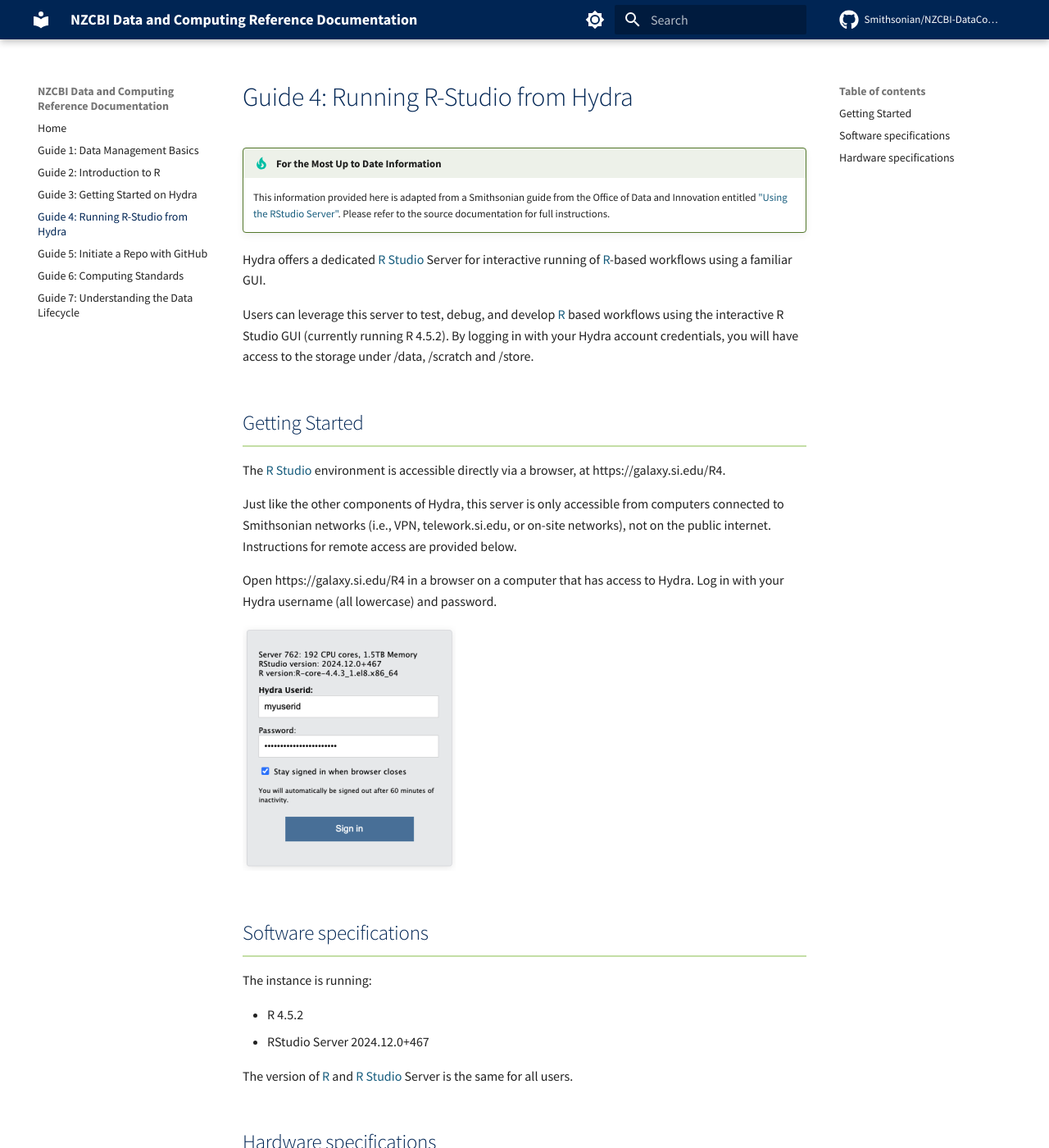
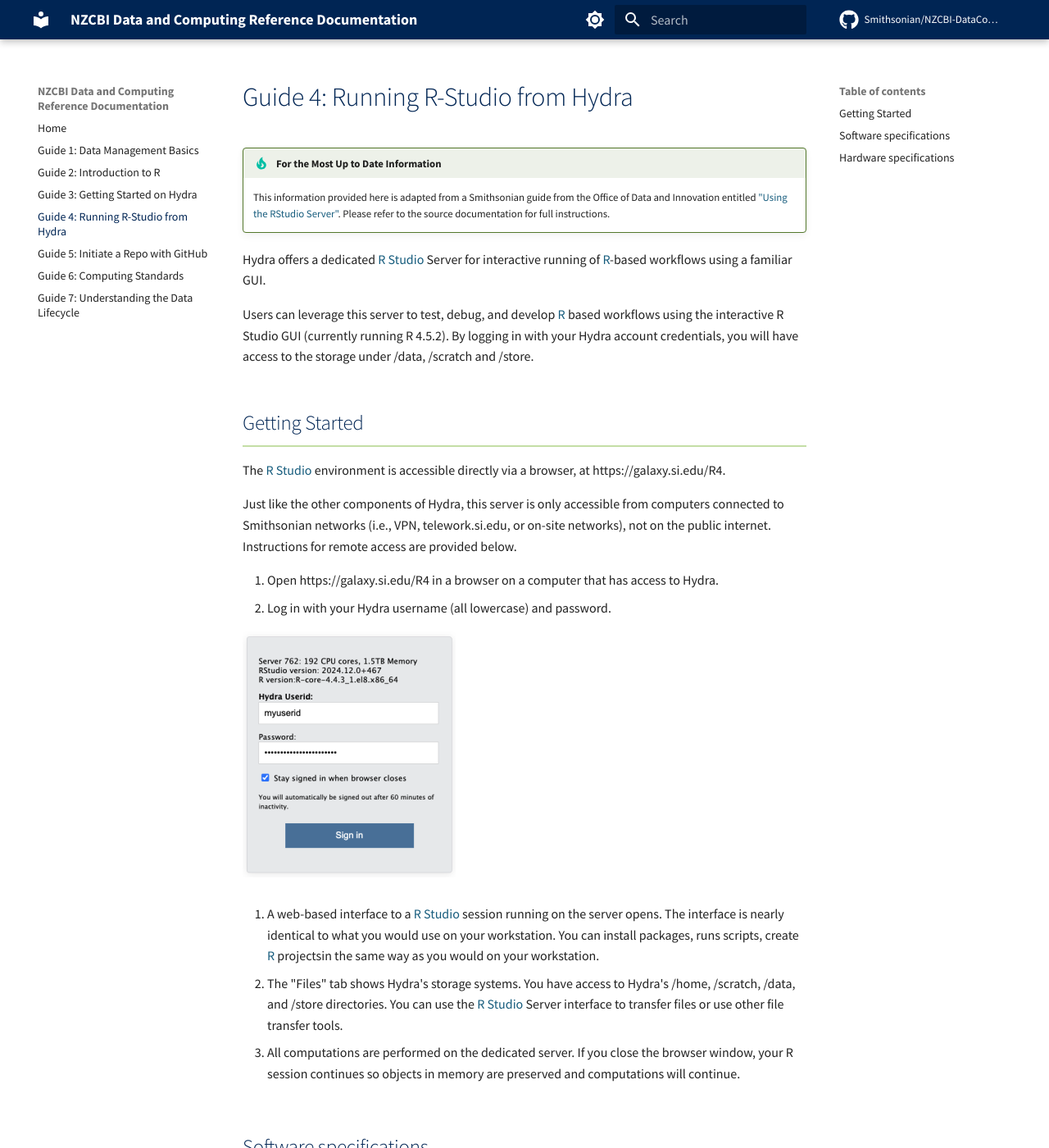
Before and after one commit to Smithsonian/NZCBI-DataComputingDocs, an MkDocs documentation site: the page built from docs/RStudio-Hydra.md, in a window 1280 px wide and 1400 px high. Shown: the whole window at 82% size. Built offline with MkDocs 1.6.1 and Material for MkDocs 9.7.7, drawn with Linux system fonts in a browser that asks for light colours; comment, search, counter and statistics services are not loaded.

Commit message:
info update

```diff
--- a/docs/RStudio-Hydra.md
+++ b/docs/RStudio-Hydra.md
@@ -13,10 +13,17 @@
 
 Just like the other components of Hydra, this server is only accessible from computers connected to Smithsonian networks (i.e., VPN, telework.si.edu, or on-site networks), not on the public internet. Instructions for remote access are provided below.
 
-Open https://galaxy.si.edu/R4 in a browser on a computer that has access to Hydra.
-Log in with your Hydra username (all lowercase) and password.
+1. Open https://galaxy.si.edu/R4 in a browser on a computer that has access to Hydra.
+2. Log in with your Hydra username (all lowercase) and password.
 
 ![loginImage](/images/image-2025-5-22_16-24-4.png)
+
+3. A web-based interface to a [R Studio](https://posit.co/download/rstudio-desktop) session running on the server opens. The interface is nearly identical to what you would use on your workstation.
+You can install packages, runs scripts, create [R](https://cran.r-project.org/) projectsin the same way as you would on your workstation.
+
+4. The "Files" tab shows Hydra's storage systems. You have access to Hydra's /home, /scratch, /data, and /store directories. You can use the [R Studio](https://posit.co/download/rstudio-desktop) Server interface to transfer files or use other file transfer tools.
+
+6. All computations are performed on the dedicated server. If you close the browser window, your R session continues so objects in memory are preserved and computations will continue.
 
 ## Software specifications
 
```
